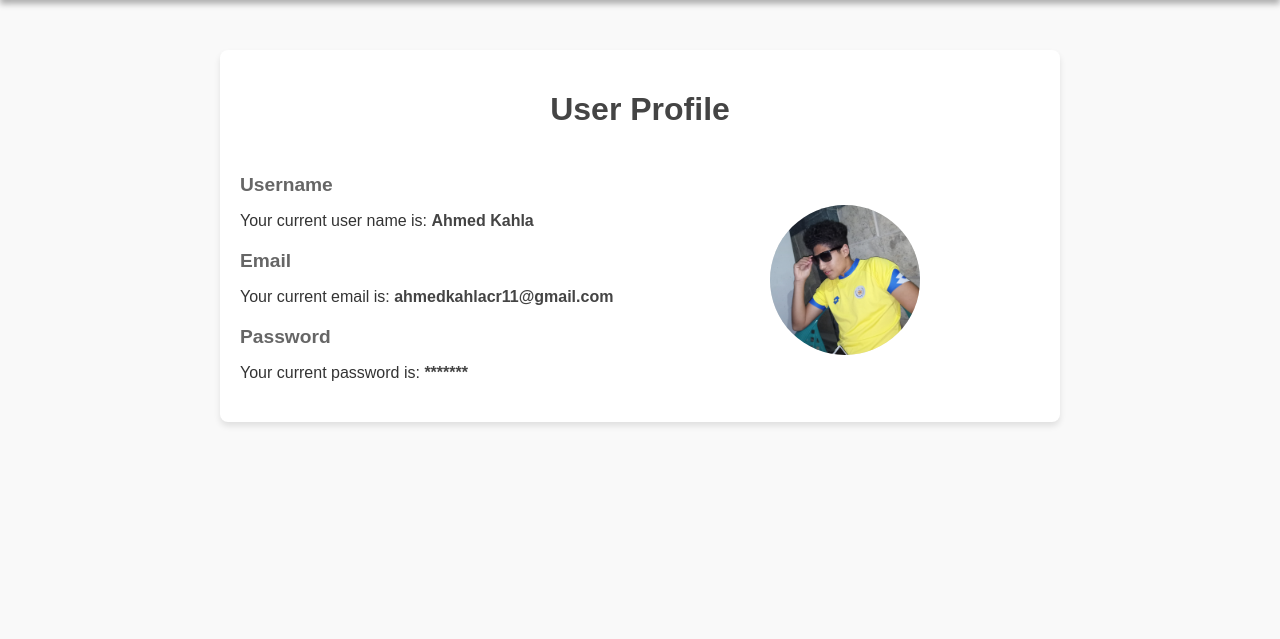
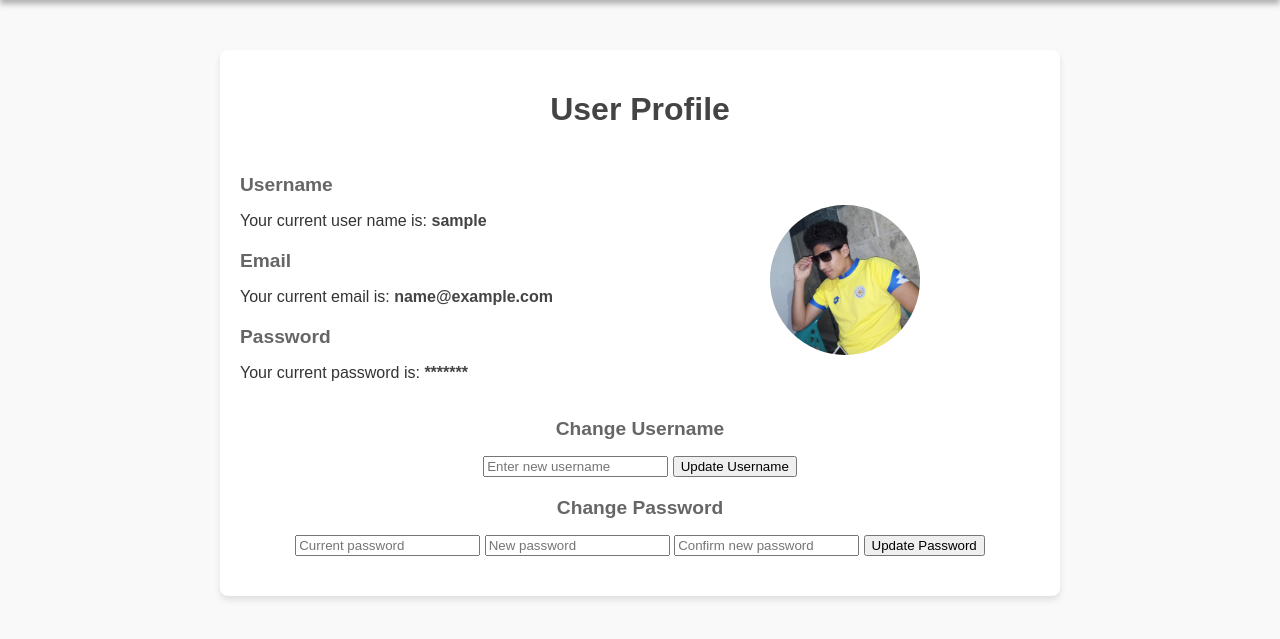
Before and after one commit to kareemmosalah/SWE-project, a Django app: page /user-profile/ in a window 1280 px wide. Shown: the part 62-701 px from the top of the page. Run offline with Django 5.2, Linux system fonts and the light colour scheme; the visitor is signed in with stand-in values (Sample User, id 1).

Commit message:
Enhanced profile page with username & password update features

```diff
--- a/myproject/myapp/templates/user_profile.html
+++ b/myproject/myapp/templates/user_profile.html
@@ -142,11 +142,11 @@
       <div class="profile-details">
         <div class="profile-item">
           <h2>Username</h2>
-          <p>Your current user name is: <strong>Ahmed Kahla</strong></p>
+          <p>Your current user name is: <strong>{{ request.user.username }}</strong></p>
         </div>
         <div class="profile-item">
           <h2>Email</h2>
-          <p>Your current email is: <strong>ahmedkahlacr11@gmail.com</strong></p>
+          <p>Your current email is: <strong>{{ request.user.email }}</strong></p>
         </div>
         <div class="profile-item">
           <h2>Password</h2>
@@ -157,6 +157,26 @@
         {% load static %}
         <img src="{% static 'images/Elsehrawy.jpg' %}" alt="Profile Picture">      </div>
     </div>
+    <div class="profile-item">
+      <h2>Change Username</h2>
+      <form method="POST" action="{% url 'change_username' %}">
+          {% csrf_token %}
+          <input type="text" name="new_username" placeholder="Enter new username" required>
+          <button type="submit">Update Username</button>
+      </form>
+  </div>
+
+  <div class="profile-item">
+      <h2>Change Password</h2>
+      <form method="POST" action="{% url 'change_password' %}">
+          {% csrf_token %}
+          <input type="password" name="old_password" placeholder="Current password" required>
+          <input type="password" name="new_password1" placeholder="New password" required>
+          <input type="password" name="new_password2" placeholder="Confirm new password" required>
+          <button type="submit">Update Password</button>
+      </form>
+  </div>
+
   </div>
 </body>
 </html>
--- a/myproject/myapp/views.py
+++ b/myproject/myapp/views.py
@@ -335,26 +335,29 @@ def court_owner_dashboard(request):
     }
     return render(request, 'owner.html', context)
 
+from .models import Court
+
 def add_court(request):
-    """
-    Handles the addition of a new court by the court owner.
-
-    Args:
-        request (HttpRequest): The HTTP request object.
-
-    Returns:
-        HttpResponse: Redirects to the court owner dashboard if the court is successfully added,
-                      otherwise renders the add court page.
-
-    The function processes the POST request to create a new court with the provided name, location, and price.
-    """
     if request.method == 'POST':
-        name = request.POST['name']
+        name = request.POST['courtName']
         location = request.POST['location']
         price = request.POST['price']
-        Court.objects.create(owner=request.user, name=name, location=location, price_per_hour=price)
+        contact_phone = request.user.username
+        contact_email = request.user.email
+
+        Court.objects.create(
+            name=name,
+            location=location,
+            pricing=price,
+            contact_phone=contact_phone,
+            contact_email=contact_email,
+            details='Details not provided',
+            reviews='Not yet reviewed'
+        )
+        messages.success(request, "Court added successfully!")
         return redirect('court_owner_dashboard')
-    return render(request, 'court_owner/add_court.html')
+    return render(request, 'owner.html')
+
 
 def view_profits(request):
     """
@@ -420,3 +423,36 @@ def notification_page(request):
     The function simply renders the 'Notification.html' template.
     """
     return render(request, 'Notification.html')
+
+from .models import Court
+def court_owner_dashboard(request):
+    courts = Court.objects.filter(contact_email=request.user.email)
+    context = {'courts': courts}
+    return render(request, 'owner.html', context)
+
+
+from django.contrib.auth import update_session_auth_hash
+from django.contrib import messages
+from django.contrib.auth.decorators import login_required
+from django.contrib.auth.models import User
+
+def change_username(request):
+    if request.method == 'POST':
+        new_username = request.POST['new_username']
+        request.user.username = new_username
+        request.user.save()
+        messages.success(request, "Username updated successfully!")
+    return redirect('user_profile')
+
+from django.contrib.auth.forms import PasswordChangeForm
+
+def change_password(request):
+    if request.method == 'POST':
+        form = PasswordChangeForm(user=request.user, data=request.POST)
+        if form.is_valid():
+            user = form.save()
+            update_session_auth_hash(request, user)  # Keeps the user logged in
+            messages.success(request, "Password updated successfully!")
+        else:
+            messages.error(request, "Password update failed. Please check the form.")
+    return redirect('user_profile')
--- a/myproject/myproject/urls.py
+++ b/myproject/myproject/urls.py
@@ -21,4 +21,6 @@ urlpatterns = [
     path('Notification/' , views.notification_page , name='notification'),
     # path('send/' , views.send),
     # path('firebase-messaging-sw.js',views.showFirebaseJS,name="show_firebase_js")  # User profile page URL
+    path('change-username/', views.change_username, name='change_username'),
+    path('change-password/', views.change_password, name='change_password'),
 ]
```
Also changed, not shown: myproject/myapp/templates/owner.html (+14 -0 lines), myproject/myapp/migrations/0003_court_schedule.py (added).
